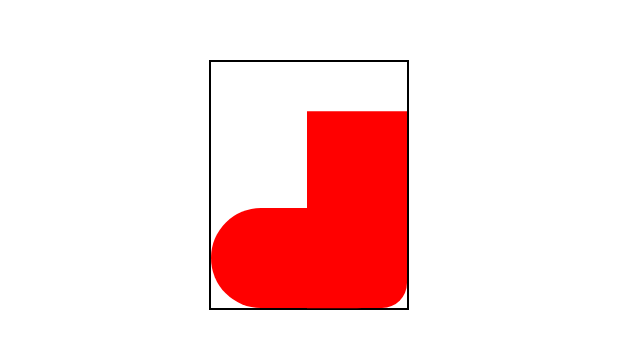
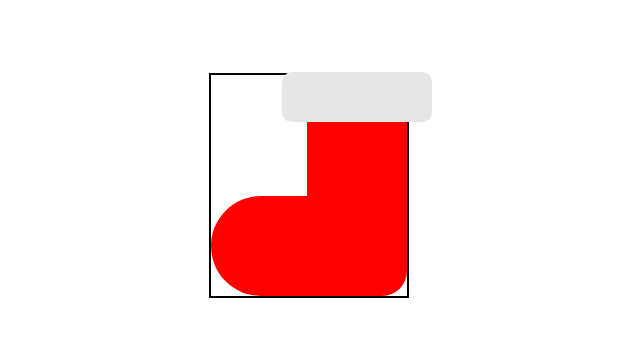
Before and after one commit to GeekMonstar/merry_x-max, a website: page index.html in a window 1280 px wide. Shown: the part 215-564 px from the top of the page, without its empty margins (331-971 px from the left). Drawn offline with Linux system fonts and the light colour scheme.

Commit message:
update 2

```diff
--- a/src/scss/style.scss
+++ b/src/scss/style.scss
@@ -13,7 +13,7 @@ body {
   .container {
     position: relative;
     width: 200px;
-    height: 250px;
+    height: 225px;
     border: 2px solid black;
     .sock-item {
       position: absolute;
@@ -28,19 +28,34 @@ body {
       transform: translateY(-100%);
       top: 100%;
       border-radius: 50px 25px 25px 50px;
+      &::before {
+        position: absolute;
+        content: "";
+        width: 50px;
+        height: 100%;
+        // transform: translate(0, 100%);
+        left: 5px;
+        // background: green;
+        border-radius: 100%;
+      }
     }
     .sock-item-2 {
       width: 100px;
-      height: 80%;
+      height: 90%;
       transform: translate(-100%, -100%);
       left: 100%;
       top: 100%;
       border-radius: 0 0 50px;
-    }
-    .sock-item-3 {
-      width: 30px;
-      width: 100px;
-      background: gray;
+      &::before {
+        position: absolute;
+        content: "";
+        width: 150%;
+        height: 50px;
+        transform: translate(-50%, -50%);
+        left: 50%;
+        background: rgb(230, 230, 230);
+        border-radius: 10px;
+      }
     }
   }
 }
```
Also changed, not shown: dist/css/style.css, 1 other file.
